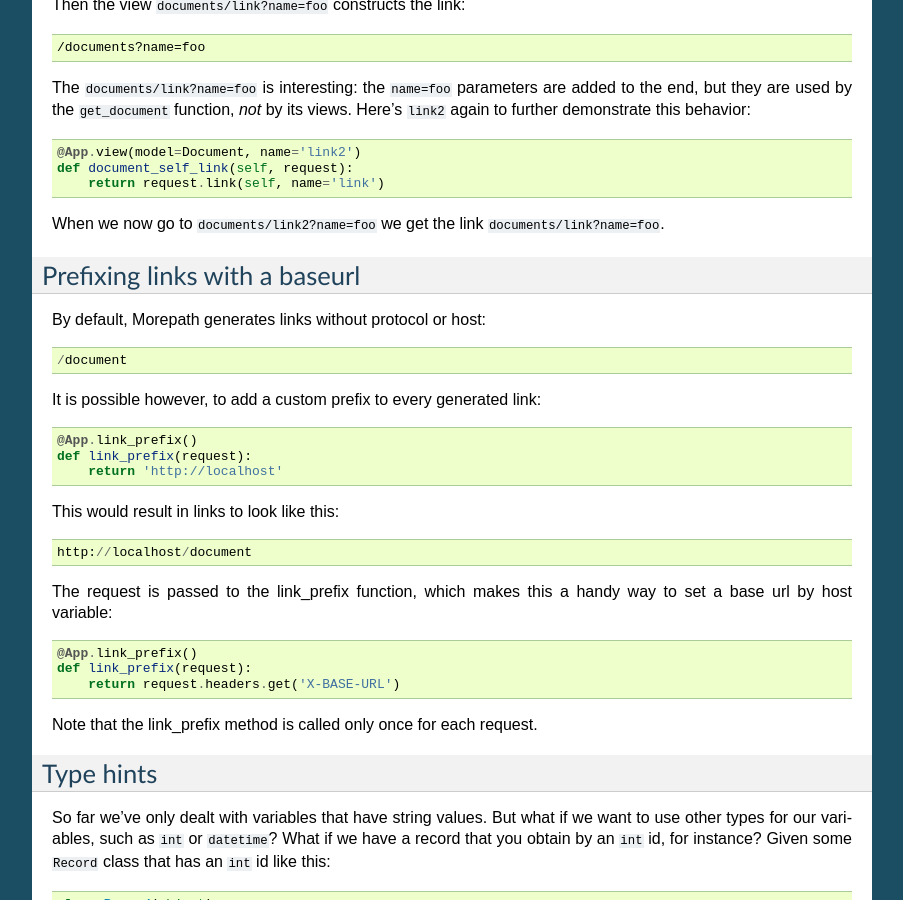
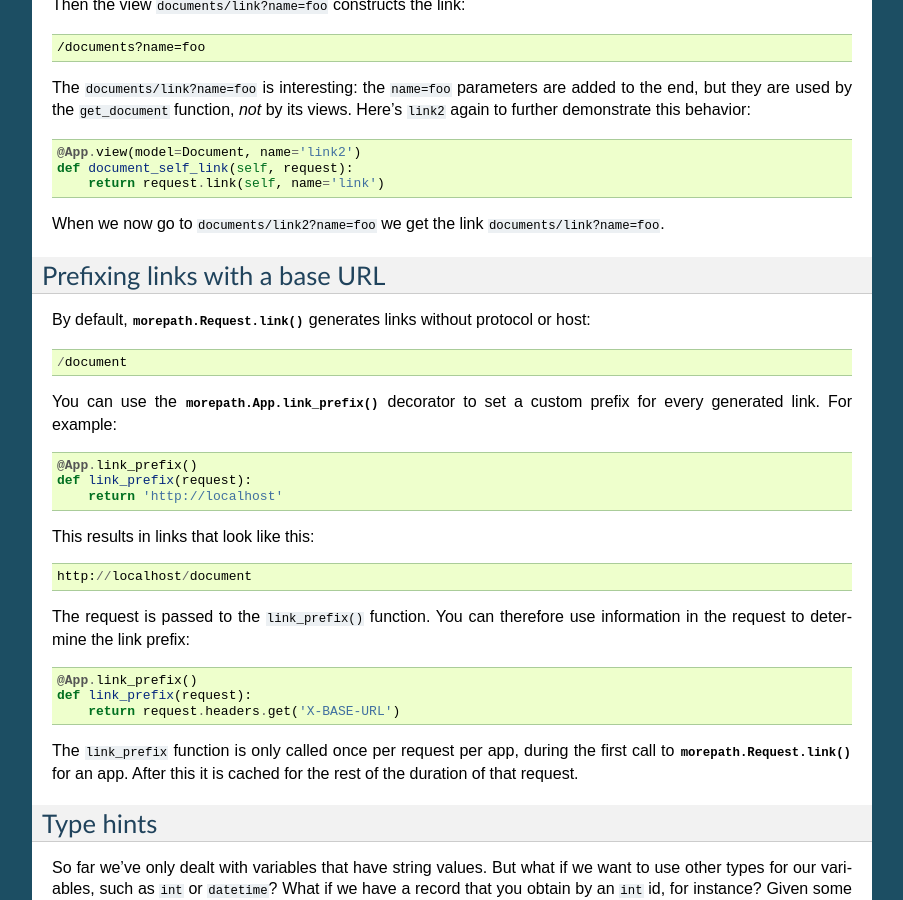
Before and after one commit to morepath/morepath, a Sphinx documentation site: the page built from doc/paths_and_linking.rst, in a window 1280 px wide and 900 px high, scrolled down 5298 px. Shown: the whole window, without its empty margins (198-1101 px from the left). Built offline with Sphinx 7.4.7, drawn with Linux system fonts in a browser that asks for light colours; some of the changed text lies outside the part shown.

Commit message:
Various doc tweaks surrounding link generation.

```diff
--- a/CHANGES.txt
+++ b/CHANGES.txt
@@ -4,8 +4,8 @@ CHANGES
 0.8 (unreleased)
 ================
 
-- Introduce a ``link_request`` directive that allows to set the prefix used by
-  every link generated by the request.
+- Introduce a ``link_request`` directive that allows you to set the
+  URL prefix used by every link generated by the request.
 
 - One test did not work correctly in Python 3. Fixed.
 
--- a/CREDITS.txt
+++ b/CREDITS.txt
@@ -7,6 +7,9 @@ CREDITS
 
 * Michael Bernstein (feedback)
 
+* Denis Krienbühl (link_prefix, feedback, bug reports, automatic
+  restart docs)
+
 * Ying Zhong (bug reports, test cases, feedback)
 
 * Reinout van Rees (misc documentation fixes)
--- a/doc/paths_and_linking.rst
+++ b/doc/paths_and_linking.rst
@@ -332,31 +332,37 @@ to further demonstrate this behavior::
 When we now go to ``documents/link2?name=foo`` we get the link
 ``documents/link?name=foo``.
 
-Prefixing links with a baseurl
-------------------------------
+Prefixing links with a base URL
+-------------------------------
 
-By default, Morepath generates links without protocol or host::
+By default, :meth:`morepath.Request.link` generates links without
+protocol or host::
 
     /document
 
-It is possible however, to add a custom prefix to every generated link::
+You can use the :meth:`morepath.App.link_prefix` decorator to set a
+custom prefix for every generated link. For example::
 
     @App.link_prefix()
     def link_prefix(request):
         return 'http://localhost'
 
-This would result in links to look like this::
+This results in links that look like this::
 
     http://localhost/document
 
-The request is passed to the link_prefix function, which makes this a handy
-way to set a base url by host variable::
+The request is passed to the ``link_prefix()`` function. You can
+therefore use information in the request to determine the link
+prefix::
 
     @App.link_prefix()
     def link_prefix(request):
         return request.headers.get('X-BASE-URL')
 
-Note that the link_prefix method is called only once for each request.
+The ``link_prefix`` function is only called once per request per app,
+during the first call to :meth:`morepath.Request.link` for an
+app. After this it is cached for the rest of the duration of that
+request.
 
 Type hints
 ----------
```
Also changed, not shown: other parts of CREDITS.txt (+0 -2 lines).
